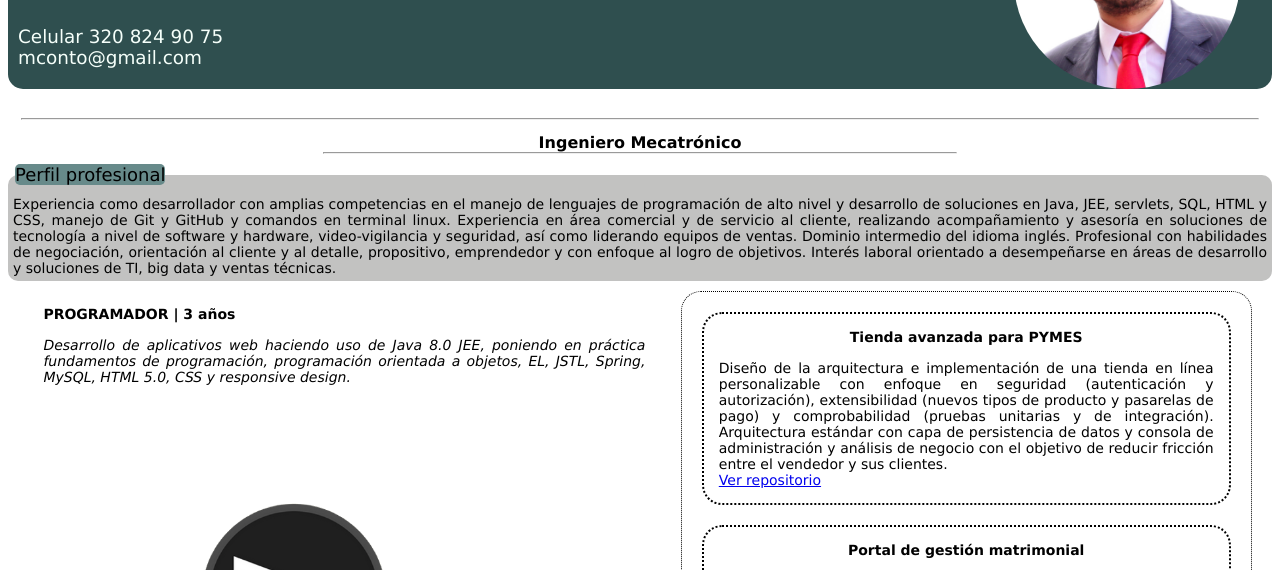
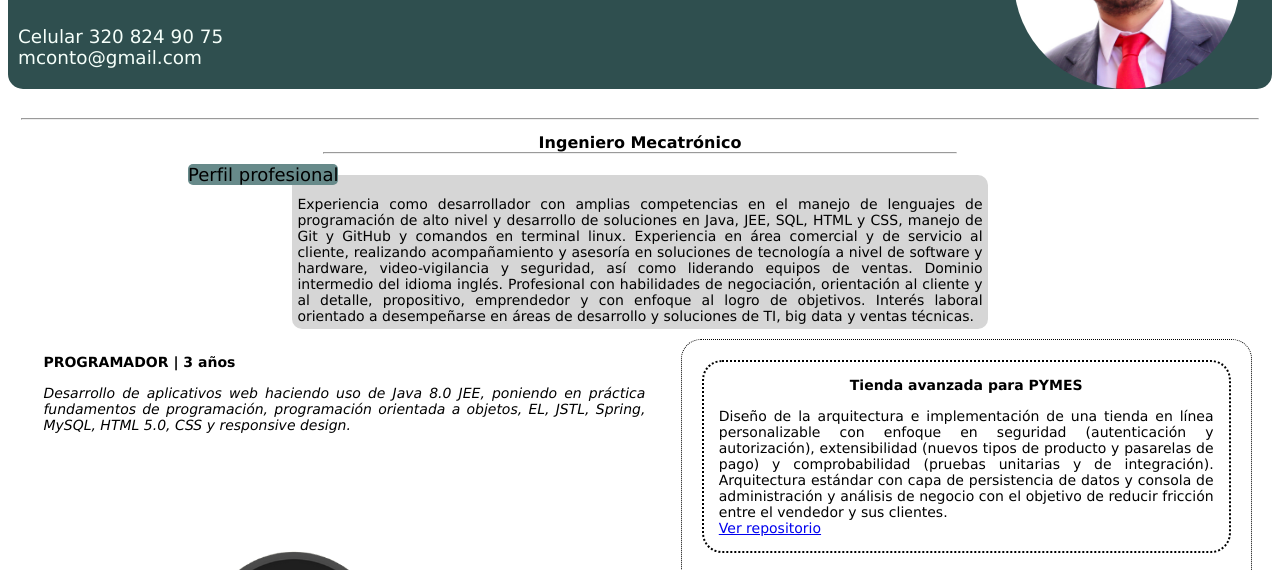
Before and after one commit to mconto/mconto, a plain HTML site: page index.html in a window 1280 px wide. Shown: the part 152-722 px from the top of the page. Drawn offline with Linux system fonts and the light colour scheme.

Commit message:
Ajuste de perfil a tamaño intermedio

```diff
--- a/css/mobile.css
+++ b/css/mobile.css
@@ -6,6 +6,7 @@
 header .cabecera{
     background-color: darkslategray;
     border-radius: 15px;
+
 }
 header nav{
     display:flex;
@@ -78,7 +79,7 @@ main .titulo-descripcion-perfil{
     }
 main .descripcion-perfil{
     text-align:justify;
-    background-color: rgb(194, 194, 193);
+    background-color: rgb(214,214,214);
     border-radius: 10px;
     font-family: Verdana, Geneva, Tahoma, sans-serif;
     font-size: 14px;
@@ -251,7 +252,15 @@ CAMBIO DE DISPOSITIVO
         font-size: 95%;
         color:mintcream;
     }
-
+    main .descripcion-perfil{
+        margin: 0px auto;
+        width:75%;
+        text-align:justify;
+        background-color: rgb(214,214,214);
+        border-radius: 10px;
+        font-family: Verdana, Geneva, Tahoma, sans-serif;
+        font-size: 14px;
+    }
 
 main .profesion{
     text-align: center;
@@ -291,12 +300,25 @@ CAMBIO DE DISPOSITIVO
         vertical-align: middle;
         min-width: 30px;
     }
+
 /*------------------------------INICIO DE MAIN-----------------------------------*/
 main .div2{
     margin:auto;
     width:50%;
 
 }
+main .titulo-descripcion-perfil{
+    position: relative;
+    top:10px;
+    left:65px;
+    text-align: left;
+    background-color: rgb(103, 138, 138);
+    width:max-content;
+    border-radius: 5px;
+    font-family: Verdana, Geneva, Tahoma, sans-serif;
+    font-weight: 400;
+    font-size: 18px;
+    }
 main .profesion{
     text-align: center;
     font-family: Verdana, Geneva, Tahoma, sans-serif;
@@ -363,6 +385,28 @@ main .div2{
     width:50%;
 
 }
+
+main .titulo-descripcion-perfil{
+    position: relative;
+    top:10px;
+    left:180px;
+    text-align: left;
+    background-color: rgb(103, 138, 138);
+    width:max-content;
+    border-radius: 5px;
+    font-family: Verdana, Geneva, Tahoma, sans-serif;
+    font-weight: 400;
+    font-size: 18px;
+    }
+    main .descripcion-perfil{
+        margin: 0px auto;
+        width:55%;
+        text-align:justify;
+        background-color: rgb(214,214,214);
+        border-radius: 10px;
+        font-family: Verdana, Geneva, Tahoma, sans-serif;
+        font-size: 14px;
+    }
 main .profesion{
     text-align: center;
     font-family: Verdana, Geneva, Tahoma, sans-serif;
--- a/index.html
+++ b/index.html
@@ -30,7 +30,7 @@
         <hr class="div2">
 <div class="bloque-perfil">
         <div class="titulo-descripcion-perfil">Perfil profesional</div>
-        <div class="descripcion-perfil"><br><p>Experiencia como desarrollador con amplias competencias en el manejo de lenguajes de programaci&oacute;n de alto nivel y desarrollo de soluciones en Java, JEE, servlets, SQL, HTML y CSS, manejo de Git y GitHub y comandos en terminal linux. Experiencia en &aacute;rea comercial y de servicio al cliente, realizando acompañamiento y asesor&iacute;a en soluciones de tecnolog&iacute;a a nivel de software y hardware, video-vigilancia y seguridad, as&iacute; como liderando equipos de ventas. Dominio intermedio del idioma ingl&eacute;s. Profesional con habilidades de negociaci&oacute;n, orientaci&oacute;n al cliente y al detalle, propositivo, emprendedor y con enfoque al logro de objetivos. Inter&eacute;s laboral orientado a desempeñarse en &aacute;reas de desarrollo y soluciones de TI, big data y ventas t&eacute;cnicas.</p></div>
+        <div class="descripcion-perfil"><br><p>Experiencia como desarrollador con amplias competencias en el manejo de lenguajes de programaci&oacute;n de alto nivel y desarrollo de soluciones en Java, JEE, SQL, HTML y CSS, manejo de Git y GitHub y comandos en terminal linux. Experiencia en &aacute;rea comercial y de servicio al cliente, realizando acompañamiento y asesor&iacute;a en soluciones de tecnolog&iacute;a a nivel de software y hardware, video-vigilancia y seguridad, as&iacute; como liderando equipos de ventas. Dominio intermedio del idioma ingl&eacute;s. Profesional con habilidades de negociaci&oacute;n, orientaci&oacute;n al cliente y al detalle, propositivo, emprendedor y con enfoque al logro de objetivos. Inter&eacute;s laboral orientado a desempeñarse en &aacute;reas de desarrollo y soluciones de TI, big data y ventas t&eacute;cnicas.</p></div>
 </div>
 
 <div class="programador">
@@ -65,6 +65,9 @@
         </div>
     </div>
 </div>
+<div class="academia">
+    <p>Desarrollador TI</p>
+</div>
     </main>
 </body>
 </html>
```
